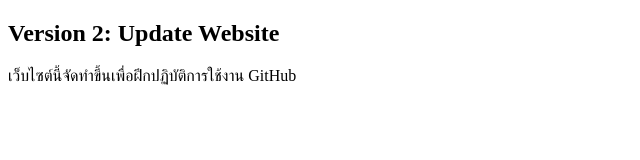
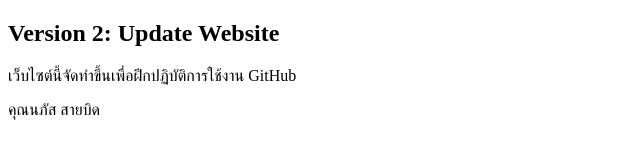
Before and after one commit to KunNapas/69Dev03.github-put, a plain HTML site: page index.html in a window 1280 px wide. Shown: the whole page, without its empty margins (0-640 px from the left). Drawn offline with Linux system fonts and the light colour scheme.

Commit message:
Update Website Content

```diff
--- a/index.html
+++ b/index.html
@@ -8,5 +8,6 @@
 <body>
     <h2>Version 2: Update Website</h2>
     <p>เว็บไซต์นี้จัดทำขึ้นเพื่อฝึกปฏิบัติการใช้งาน GitHub</p>
+    คุณนภัส สายบิด
 </body>
 </html>
```
